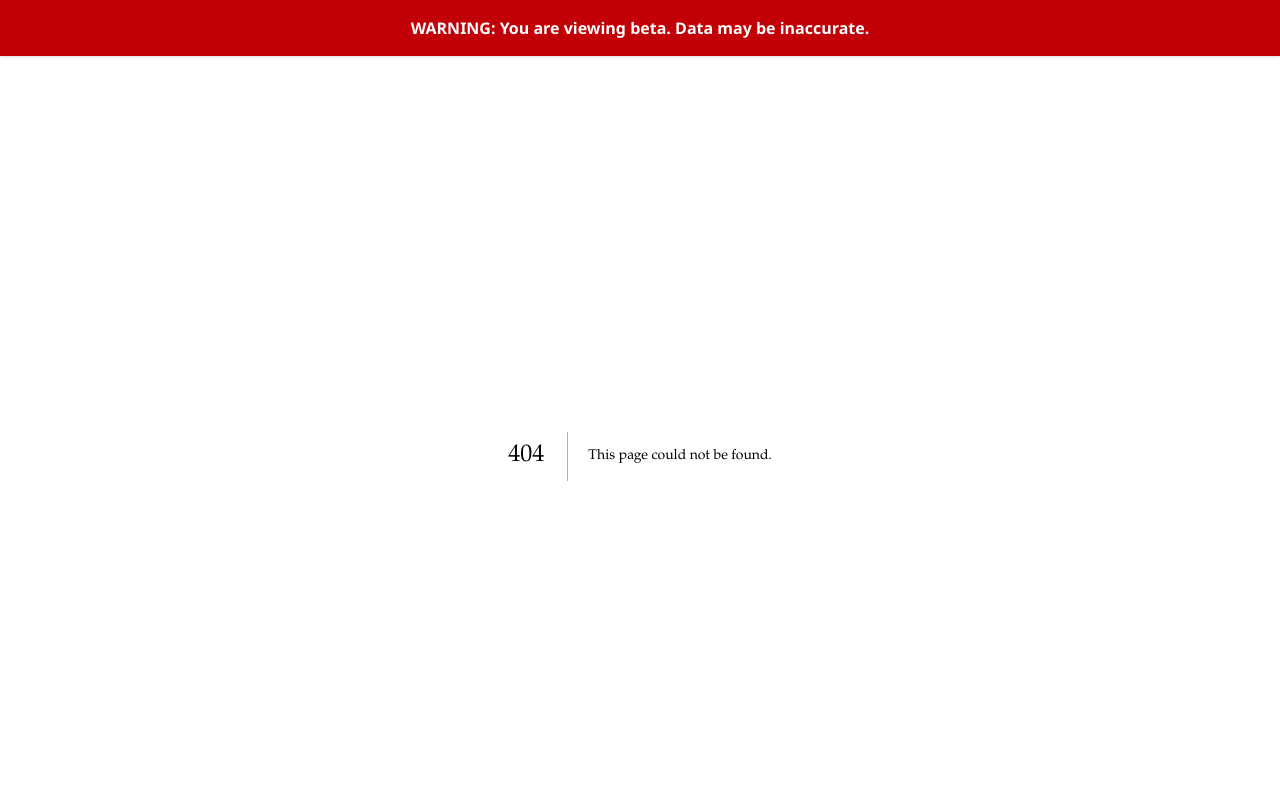
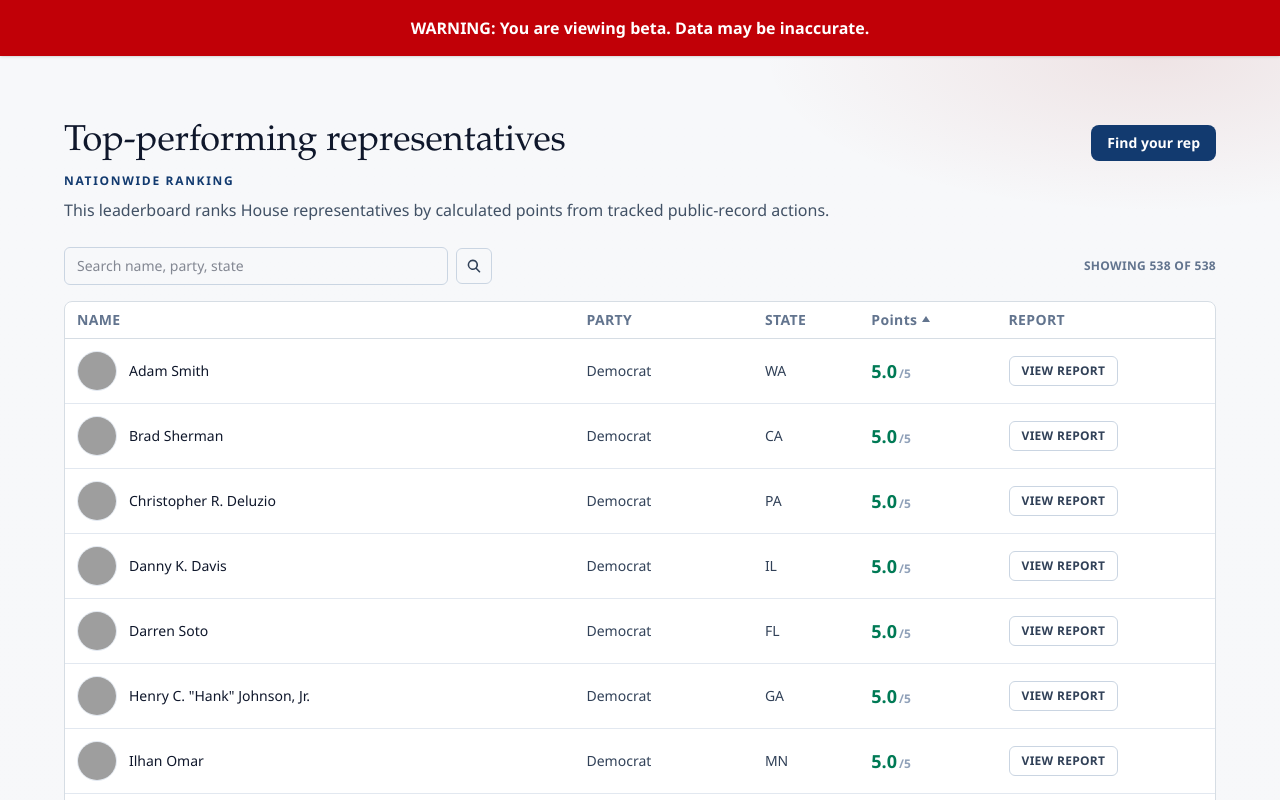
Before and after one commit to Shahzzoda/epstein-accountability-tracker, a Next.js app: page /leaderboard in a window 1280 px wide. Before the commit this address had no page. Shown: the top 800 px of the page. Built offline with nearby package versions, Linux system fonts and the light colour scheme; grey boxes are pictures that could not be loaded.

Commit message:
leaderboard

```diff
--- /dev/null
+++ b/src/app/leaderboard/page.tsx
@@ -0,0 +1,34 @@
+import Link from 'next/link';
+import type { Metadata } from 'next';
+import RepsLeaderboard from '@/components/RepsLeaderboard';
+
+export const metadata: Metadata = {
+  title: 'Top Reps Leaderboard | Accountability Record',
+  description: 'Compare representatives by their tracked Epstein-file disclosure actions and points.'
+};
+
+export default function LeaderboardPage() {
+  return (
+    <main className="startup-shell min-h-screen p-6">
+      <section className="mx-auto w-full max-w-6xl py-8 sm:py-10">
+        <div className="fade-up mb-6 space-y-2">
+          <div className="flex items-center justify-between gap-3">
+            <h1 className="text-3xl leading-tight text-slate-900 sm:text-4xl">Top-performing representatives</h1>
+            <Link
+              href="/#find-lawmakers"
+              className="inline-flex shrink-0 items-center justify-center rounded-lg bg-[var(--brand-blue)] px-4 py-2 text-sm font-semibold text-white transition hover:bg-[#0d2f59]"
+            >
+              Find your rep
+            </Link>
+          </div>
+          <p className="text-xs font-semibold uppercase tracking-[0.14em] text-[var(--brand-blue)]">Nationwide Ranking</p>
+          <p className="max-w-3xl text-sm leading-relaxed text-[var(--ink-soft)] sm:text-base">
+            This leaderboard ranks House representatives by calculated points from tracked public-record actions.
+          </p>
+        </div>
+
+        <RepsLeaderboard />
+      </section>
+    </main>
+  );
+}
--- a/src/app/results/page.tsx
+++ b/src/app/results/page.tsx
@@ -4,6 +4,7 @@ import { useSearchParams } from 'next/navigation';
 import { useEffect, useState, Suspense } from 'react';
 import Image from 'next/image';
 import RepCard from '../../components/RepCard';
+import RepsLeaderboard from '@/components/RepsLeaderboard';
 
 const fipsToState: Record<string, string> = {
     '01': 'AL', '02': 'AK', '04': 'AZ', '05': 'AR', '06': 'CA', '08': 'CO', '09': 'CT', '10': 'DE', '11': 'DC',
@@ -160,6 +161,8 @@ function ResultsContent() {
                         })}
                     </div>
                 )}
+
+                <RepsLeaderboard />
             </div>
         </div>
     );
--- a/src/components/Footer.tsx
+++ b/src/components/Footer.tsx
@@ -11,6 +11,9 @@ export default function Footer() {
                     <div className="flex flex-wrap gap-6 text-sm font-semibold text-slate-600">
                         <Link href="/epstein-files" className="hover:text-[var(--brand-blue)] hover:underline">
                             How scoring works
+                        </Link>
+                        <Link href="/leaderboard" className="hover:text-[var(--brand-blue)] hover:underline">
+                            Leaderboard
                         </Link>
                         <Link href="/about" className="hover:text-[var(--brand-blue)] hover:underline">
                             About
--- a/src/components/RepsLeaderboard.tsx
+++ b/src/components/RepsLeaderboard.tsx
@@ -1,7 +1,8 @@
 'use client';
 
-import { useEffect, useState } from 'react';
+import { useEffect, useMemo, useState } from 'react';
 import Link from 'next/link';
+import { useRouter } from 'next/navigation';
 import LegislatorAvatar from '@/components/LegislatorAvatar';
 import { calculateEpsteinScore } from '@/lib/scoring';
 
@@ -51,12 +52,40 @@ interface LeaderboardRow {
   points: number;
 }
 
-const MAX_ROWS = 15;
+const STATE_NAMES: Record<string, string> = {
+  AL: 'Alabama', AK: 'Alaska', AZ: 'Arizona', AR: 'Arkansas', CA: 'California', CO: 'Colorado', CT: 'Connecticut',
+  DE: 'Delaware', FL: 'Florida', GA: 'Georgia', HI: 'Hawaii', ID: 'Idaho', IL: 'Illinois', IN: 'Indiana',
+  IA: 'Iowa', KS: 'Kansas', KY: 'Kentucky', LA: 'Louisiana', ME: 'Maine', MD: 'Maryland', MA: 'Massachusetts',
+  MI: 'Michigan', MN: 'Minnesota', MS: 'Mississippi', MO: 'Missouri', MT: 'Montana', NE: 'Nebraska', NV: 'Nevada',
+  NH: 'New Hampshire', NJ: 'New Jersey', NM: 'New Mexico', NY: 'New York', NC: 'North Carolina', ND: 'North Dakota',
+  OH: 'Ohio', OK: 'Oklahoma', OR: 'Oregon', PA: 'Pennsylvania', RI: 'Rhode Island', SC: 'South Carolina',
+  SD: 'South Dakota', TN: 'Tennessee', TX: 'Texas', UT: 'Utah', VT: 'Vermont', VA: 'Virginia', WA: 'Washington',
+  WV: 'West Virginia', WI: 'Wisconsin', WY: 'Wyoming', DC: 'District of Columbia'
+};
+
+const SORT_STORAGE_KEY = 'leaderboard_sort_ascending';
 
 export default function RepsLeaderboard() {
+  const router = useRouter();
   const [rows, setRows] = useState<LeaderboardRow[]>([]);
   const [loading, setLoading] = useState(true);
   const [error, setError] = useState('');
+  const [sortAscending, setSortAscending] = useState(false);
+  const [searchDraft, setSearchDraft] = useState('');
+  const [searchTerm, setSearchTerm] = useState('');
+
+  useEffect(() => {
+    const savedSort = window.localStorage.getItem(SORT_STORAGE_KEY);
+    if (savedSort === 'true') {
+      setSortAscending(true);
+    } else if (savedSort === 'false') {
+      setSortAscending(false);
+    }
+  }, []);
+
+  useEffect(() => {
+    window.localStorage.setItem(SORT_STORAGE_KEY, String(sortAscending));
+  }, [sortAscending]);
 
   useEffect(() => {
     const loadLeaderboard = async () => {
@@ -76,22 +105,20 @@ export default function RepsLeaderboard() {
         const leaderboard = legislators
           .map((legislator) => {
             const currentTerm = legislator.terms[legislator.terms.length - 1];
-            if (!currentTerm || currentTerm.type !== 'rep') return null;
+            if (!currentTerm || (currentTerm.type !== 'rep' && currentTerm.type !== 'sen')) return null;
 
             const scoreData = scoreFile?.scores?.[legislator.id.bioguide] || scoreFile?.default;
             const calculated = calculateEpsteinScore(scoreData);
 
             return {
               bioguide: legislator.id.bioguide,
-              name: legislator.name.official_full,
+              name: legislator.name?.official_full?.trim() || `Unknown (${legislator.id.bioguide})`,
               party: currentTerm.party,
               state: currentTerm.state,
               points: calculated.score
             } satisfies LeaderboardRow;
           })
-          .filter((entry): entry is LeaderboardRow => entry !== null)
-          .sort((a, b) => b.points - a.points || a.name.localeCompare(b.name))
-          .slice(0, MAX_ROWS);
+          .filter((entry): entry is LeaderboardRow => entry !== null);
 
         setRows(leaderboard);
       } catch (err: unknown) {
@@ -105,13 +132,59 @@ export default function RepsLeaderboard() {
     loadLeaderboard();
   }, []);
 
+  const sortedRows = useMemo(() => {
+    const normalizedSearch = searchTerm.trim().toLowerCase();
+    const filtered = normalizedSearch
+      ? rows.filter((row) => {
+          return (
+            row.name.toLowerCase().includes(normalizedSearch) ||
+            row.party.toLowerCase().includes(normalizedSearch) ||
+            row.state.toLowerCase().includes(normalizedSearch)
+          );
+        })
+      : rows;
+
+    return [...filtered].sort((a, b) => {
+      if (sortAscending) {
+        return a.points - b.points || a.name.localeCompare(b.name);
+      }
+      return b.points - a.points || a.name.localeCompare(b.name);
+    });
+  }, [rows, sortAscending, searchTerm]);
+
   return (
-    <section className="section-card fade-up rounded-xl p-5 sm:p-6" aria-labelledby="reps-leaderboard-heading">
-      <div className="mb-4 flex items-center justify-between">
-        <h2 id="reps-leaderboard-heading" className="text-2xl text-slate-900">
-          Top reps leaderboard
-        </h2>
-        <p className="text-xs font-semibold uppercase tracking-wide text-slate-500">Nationwide</p>
+    <section className="fade-up" aria-label="Representatives leaderboard">
+      <div className="mb-4 flex items-center justify-between gap-3">
+        <form
+          className="flex min-w-0 flex-1 items-center gap-2"
+          onSubmit={(event) => {
+            event.preventDefault();
+            setSearchTerm(searchDraft);
+          }}
+        >
+          <input
+            type="text"
+            value={searchDraft}
+            onChange={(event) => setSearchDraft(event.target.value)}
+            placeholder="Search name, party, state"
+            className="w-full max-w-sm rounded-md border border-slate-300 px-3 py-2 text-sm text-slate-900 outline-none transition focus:border-[var(--brand-blue)]"
+          />
+          <button
+            type="submit"
+            aria-label="Search leaderboard"
+            className="inline-flex h-9 w-9 shrink-0 items-center justify-center rounded-md border border-slate-300 text-slate-700 transition hover:border-slate-400 hover:text-slate-900"
+          >
+            <svg viewBox="0 0 20 20" aria-hidden="true" className="h-4 w-4 fill-current">
+              <path d="M8.5 2a6.5 6.5 0 015.14 10.48l3.94 3.95a1 1 0 01-1.42 1.41l-3.94-3.94A6.5 6.5 0 118.5 2zm0 2a4.5 4.5 0 100 9 4.5 4.5 0 000-9z" />
+            </svg>
+          </button>
+        </form>
+
+        <div className="flex shrink-0 items-center gap-2">
+          <p className="text-xs font-semibold uppercase tracking-wide text-slate-500">
+            Showing {sortedRows.length} of {rows.length}
+          </p>
+        </div>
       </div>
 
       {loading ? (
@@ -121,20 +194,47 @@ export default function RepsLeaderboard() {
       ) : error ? (
         <div className="rounded-lg border border-red-200 bg-red-50 p-3 text-sm text-red-700">{error}</div>
       ) : (
-        <div className="overflow-x-auto">
+        <div className="overflow-x-auto rounded-lg border border-[var(--border)] bg-white">
           <table className="w-full min-w-[700px] border-collapse text-sm">
             <thead>
               <tr className="border-b border-[var(--border)] text-left uppercase tracking-wide text-slate-500">
                 <th className="px-3 py-2 font-semibold">Name</th>
                 <th className="px-3 py-2 font-semibold">Party</th>
                 <th className="px-3 py-2 font-semibold">State</th>
-                <th className="px-3 py-2 font-semibold">Points</th>
+                <th className="px-3 py-2 font-semibold">
+                  <button
+                    type="button"
+                    onClick={() => setSortAscending((current) => !current)}
+                    className="inline-flex items-center gap-1 text-slate-500 transition hover:text-slate-700"
+                    aria-label={sortAscending ? 'Sort points high to low' : 'Sort points low to high'}
+                  >
+                    <span>Points</span>
+                    <svg viewBox="0 0 10 10" aria-hidden="true" className={`h-2.5 w-2.5 fill-current transition-transform ${sortAscending ? 'rotate-180' : ''}`}>
+                      <path d="M5 1l4 6H1l4-6z" />
+                    </svg>
+                  </button>
+                </th>
                 <th className="px-3 py-2 font-semibold">Report</th>
               </tr>
             </thead>
             <tbody>
-              {rows.map((row) => (
-                <tr key={row.bioguide} className="border-b border-slate-200 last:border-b-0">
+              {sortedRows.map((row) => {
+                const scoreColor = row.points > 3.0 ? 'text-emerald-700' : row.points > 2.0 ? 'text-amber-700' : 'text-rose-700';
+                return (
+                <tr
+                  key={row.bioguide}
+                  className="cursor-pointer border-b border-slate-200 last:border-b-0 hover:bg-slate-50 focus-within:bg-slate-50"
+                  role="link"
+                  tabIndex={0}
+                  aria-label={`Open report for ${row.name}`}
+                  onClick={() => router.push(`/report/${row.bioguide}`)}
+                  onKeyDown={(event) => {
+                    if (event.key === 'Enter' || event.key === ' ') {
+                      event.preventDefault();
+                      router.push(`/report/${row.bioguide}`);
+                    }
+                  }}
+                >
                   <td className="px-3 py-3">
                     <div className="flex items-center gap-3">
                       <div className="h-10 w-10 overflow-hidden rounded-full border border-slate-200 bg-slate-100">
@@ -150,8 +250,13 @@ export default function RepsLeaderboard() {
                     </div>
                   </td>
                   <td className="px-3 py-3 text-slate-700">{row.party}</td>
-                  <td className="px-3 py-3 text-slate-700">{row.state}</td>
-                  <td className="px-3 py-3 text-slate-900">{row.points.toFixed(1)}</td>
+                  <td className="px-3 py-3 text-slate-700" title={STATE_NAMES[row.state] || row.state}>
+                    {row.state}
+                  </td>
+                  <td className="px-3 py-3">
+                    <span className={`text-lg font-black ${scoreColor}`}>{row.points.toFixed(1)}</span>
+                    <span className="ml-0.5 text-xs font-semibold text-slate-400">/5</span>
+                  </td>
                   <td className="px-3 py-3">
                     <Link
                       href={`/report/${row.bioguide}`}
@@ -161,7 +266,8 @@ export default function RepsLeaderboard() {
                     </Link>
                   </td>
                 </tr>
-              ))}
+                );
+              })}
             </tbody>
           </table>
         </div>
```
